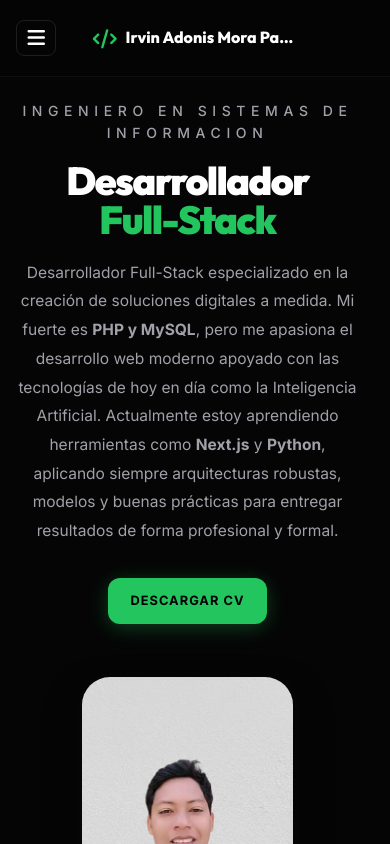
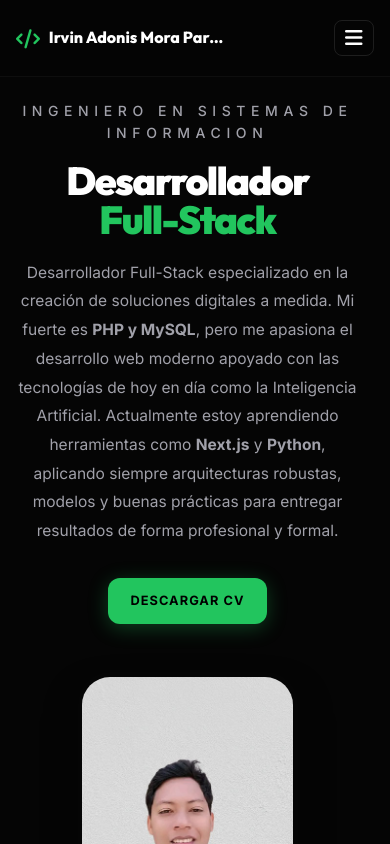
Before and after one commit to irvinmora/irvin-portfolio, a Next.js app: page / in a window 390 px wide. Shown: the top 844 px of the page. Built offline with nearby package versions, Linux system fonts and the light colour scheme.

Commit message:
correccion del menu hamburgueza

```diff
--- a/src/components/Navbar.js
+++ b/src/components/Navbar.js
@@ -43,17 +43,8 @@ export default function Navbar() {
 
       <nav className={`${styles.navbar} ${scrolled ? styles.scrolled : ""}`}>
         <div className={`container ${styles.navContainer}`}>
-          {/* Hamburger — LEFT side on mobile */}
-          <button
-            className={styles.menuBtn}
-            onClick={() => setIsOpen((prev) => !prev)}
-            aria-label={isOpen ? "Cerrar menú" : "Abrir menú"}
-            aria-expanded={isOpen}
-          >
-            <i className={`fas ${isOpen ? "fa-times" : "fa-bars"}`} />
-          </button>
 
-          {/* Logo */}
+          {/* Logo — LEFT */}
           <a href="#inicio" className={styles.logo} onClick={closeMenu}>
             <span className={styles.logoIcon}>
               <i className="fas fa-code" />
@@ -75,6 +66,17 @@ export default function Navbar() {
               </a>
             ))}
           </div>
+
+          {/* Hamburger — RIGHT */}
+          <button
+            className={styles.menuBtn}
+            onClick={() => setIsOpen((prev) => !prev)}
+            aria-label={isOpen ? "Cerrar menú" : "Abrir menú"}
+            aria-expanded={isOpen}
+          >
+            <i className={`fas ${isOpen ? "fa-times" : "fa-bars"}`} />
+          </button>
+
         </div>
       </nav>
     </>
--- a/src/components/Navbar.module.css
+++ b/src/components/Navbar.module.css
@@ -26,10 +26,9 @@
   display: flex;
   justify-content: space-between;
   align-items: center;
-  position: relative;   /* needed for absolute-positioned logo on mobile */
 }
 
-/* ── Logo ── */
+/* ── Logo — always LEFT ── */
 .logo {
   display: flex;
   align-items: center;
@@ -129,25 +128,21 @@
    ============================================ */
 @media (max-width: 768px) {
 
-  /* Show hamburger on the LEFT */
+  /* Logo shrinks a bit on mobile */
+  .logo {
+    font-size: 1rem;
+    max-width: 60vw;
+  }
+
+  .logoText {
+    max-width: 45vw;
+  }
+
+  /* Hamburger visible on RIGHT (natural position, last child in flex row) */
   .menuBtn {
     display: flex;
     align-items: center;
     justify-content: center;
-    order: -1;   /* ensures it appears before logo in flex row */
-  }
-
-  /* Logo centered absolutely */
-  .logo {
-    position: absolute;
-    left: 50%;
-    transform: translateX(-50%);
-    font-size: 1rem;
-    max-width: 55vw;
-  }
-
-  .logoText {
-    max-width: 44vw;
   }
 
   /* Show overlay */
@@ -155,11 +150,11 @@
     display: block;
   }
 
-  /* Slide-in DRAWER from the LEFT */
+  /* Drawer slides in from the LEFT */
   .navMenu {
     position: fixed;
     top: 0;
-    left: -100%;          /* starts off-screen to the left */
+    left: -100%;            /* starts off-screen LEFT */
     width: min(75vw, 300px);
     height: 100dvh;
     background: rgba(8, 8, 8, 0.98);
@@ -175,7 +170,7 @@
     transition: left 0.35s cubic-bezier(0.4, 0, 0.2, 1);
   }
 
-  /* Open: slide in */
+  /* Open: slide in from left */
   .navMenu.active {
     left: 0;
   }
```
